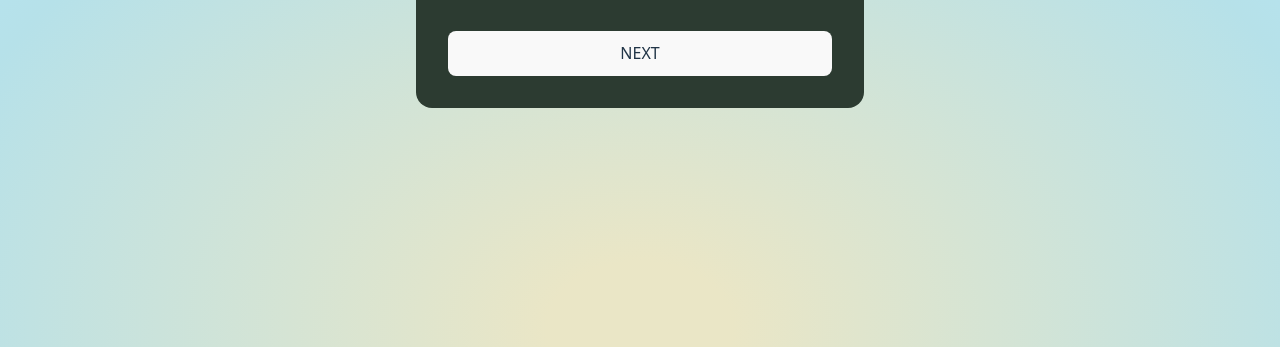
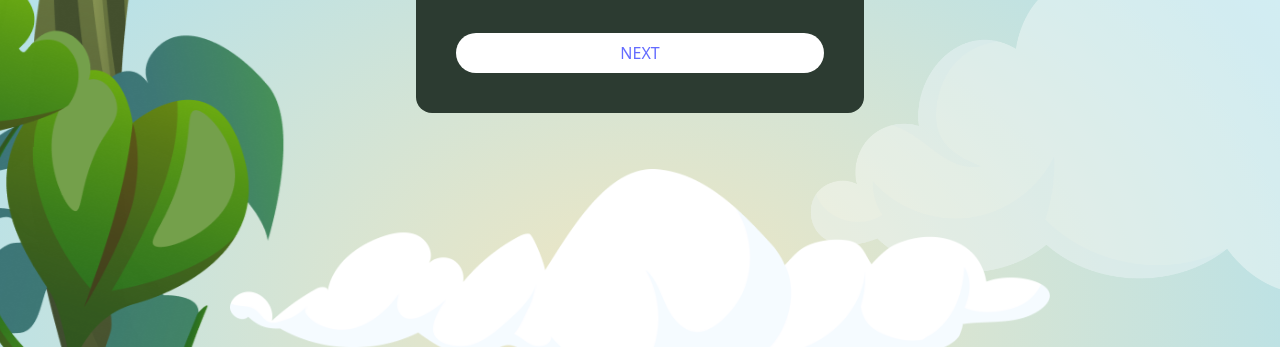
Before and after one commit to cendysaputra/magic-beans, a website built with Vite: page index.html in a window 1280 px wide. Shown: the part 453-800 px from the top of the page. Built offline with nearby package versions, Linux system fonts and the light colour scheme.

Commit message:
Penambahan pohon & awan

```diff
--- a/index.html
+++ b/index.html
@@ -9,11 +9,11 @@
 
   <body>
     <!-- Navigasi -->
-    <div class="fixed top-4 left-4 flex gap-2 z-50">
+    <div class="fixed top-4 left-4 flex gap-2 z-999">
       <!-- Info Popup -->
       <div class="relative group">
-        <div class="w-8 h-8 bg-white/90 backdrop-blur-sm rounded-full flex items-center justify-center cursor-pointer hover:bg-white transition-all">
-          <span class="text-[#2C3B31] font-bold text-base">i</span>
+        <div class="w-8 h-8 border-2 border-black rounded-full flex items-center justify-center cursor-pointer hover:bg-white hover:border-white transition-all">
+          <span class="text-black">i</span>
         </div>
         <!-- Popup Tooltip -->
         <div class="absolute top-10 left-0 bg-white text-black px-3 py-1.5 rounded-lg whitespace-nowrap opacity-0 invisible group-hover:opacity-100 group-hover:visible transition-all">
@@ -22,7 +22,7 @@
       </div>
 
       <!-- Button Musik -->
-      <div class="relative w-8 h-8 border-2 border-black backdrop-blur-sm rounded-full flex items-center justify-center cursor-pointer" id="soundToggle">
+      <div id="soundToggle" class="relative w-8 h-8 bg-[#FFFFFF50] hover:bg-white backdrop-blur-sm rounded-full flex items-center justify-center cursor-pointer transition-all">
         <svg width="18" height="8" viewBox="0 0 18 8" class="wave-svg">
           <path
             id="wavePath"
@@ -36,15 +36,30 @@
       </div>
     </div>
 
-    <!-- Banner Triger Musik -->
-    <section class="w-screen h-screen bg-[radial-gradient(83.99%_97.82%_at_50%_97.82%,#EAE6C6_8.65%,#B6E1E9_68.75%,#B6E8FC_97.12%)] flex items-center justify-center">
-      <div class="p-8 bg-[#2C3B31] flex flex-col gap-4 rounded-2xl max-w-md">
+    <!-- Banner Utama -->
+    <section class="relative w-screen h-screen bg-[radial-gradient(83.99%_97.82%_at_50%_97.82%,#EAE6C6_8.65%,#B6E1E9_68.75%,#B6E8FC_97.12%)] flex items-center justify-center overflow-hidden">
+      <img src="/assets/images/cloud-back.png" alt="Cloud Background" class="absolute inset-0 w-full h-full object-cover pointer-events-none z-0"/>
+
+      <!-- Awan Depan -->
+      <img src="/assets/images/cloud-c1.png" alt="Cloud 1" class="absolute -top-45 left-2 w-[38%] pointer-events-none z-30"/>
+      <img src="/assets/images/cloud-c2.png" alt="Cloud 2" class="absolute -top-16 -right-10 w-[70%] pointer-events-none z-30"/>
+      <img src="/assets/images/cloud-c3.png" alt="Cloud 3" class="absolute w-[64%] -bottom-10 pointer-events-none z-30"/>
+
+      <!-- Animasi Pohon Kiri -->
+      <img id="tree" src="/assets/images/tree.png" alt="Tree" class="absolute -left-[200px] h-[calc(120vh+400px)] w-auto pointer-events-none z-4"/>
+      <div class="p-10 bg-[#2C3B31] flex flex-col gap-4 rounded-2xl max-w-md relative z-20">
         <h1 class="text-white text-center">This website uses cookies</h1>
         <p class="text-white text-center">This website uses cookies to ensure you get the best experience on our website</p>
-        <button id="acceptBtn" class="mt-5 px-5 py-2 bg-white rounded-full uppercase cursor-pointer hover:bg-gray-100 transition-colors">Next</button>
+        <a id="acceptBtn" class="flex justify-center items-center mt-5 px-5 py-2 bg-white rounded-full uppercase cursor-pointer hover:bg-gray-100 transition-colors">Next</a>
       </div>
     </section>
 
+    <!-- Transisi Awan -->
+    <img id="transisi-1" src="/assets/images/transisi-1.png" alt="Transition Cloud 1" class="fixed -top-[300px] right-[500px] w-[calc(100%+1200px)] h-[calc(100vh+500px)] object-contain z-100"/>
+    <img id="transisi-2" src="/assets/images/transisi-2.png" alt="Transition Cloud 2" class="fixed -bottom-[350px] left-[250px] w-[calc(100%+1200px)] h-[calc(100vh+500px)] object-contain z-100"/>
+
     <script type="module" src="/src/music.js"></script>
+    <script type="module" src="/src/pohon.js"></script>
+    <script type="module" src="/src/transisi.js"></script>
   </body>
 </html>
--- a/src/music.js
+++ b/src/music.js
@@ -103,11 +103,14 @@ function toggleSound(wavePath) {
 // Auto-play musik pas user klik tombol (Triger utama)
 function autoPlaySound(wavePath) {
   if (getIsMuted()) {
-    playAudio();
-    if (waveTimeline) {
-      setWaveAnimated(wavePath);
-      waveTimeline.play(0);
-    }
+    // Delay 3 detik sebelum musik mulai
+    setTimeout(() => {
+      playAudio();
+      if (waveTimeline) {
+        setWaveAnimated(wavePath);
+        waveTimeline.play(0);
+      }
+    }, 1000);
   }
 }
 
--- /dev/null
+++ b/src/pohon.js
@@ -0,0 +1,140 @@
+import gsap from 'gsap';
+
+// Animasi pohon terkena angin
+function initTreeAnimation() {
+  const tree = document.getElementById('tree');
+
+  if (!tree) return;
+
+  // Posisi statis bagian bawah pohon
+  gsap.set(tree, {
+    transformOrigin: "bottom left"
+  });
+
+  // Animasi gerak tiup angin
+  const treeTimeline = gsap.timeline({ repeat: -1 });
+
+  treeTimeline
+    // Gerak kecil
+    .to(tree, {
+      rotation: 0.4,
+      duration: 2,
+      ease: "sine.inOut"
+    })
+
+    .to(tree, {
+      rotation: -0.3,
+      duration: 1.8,
+      ease: "sine.inOut"
+    })
+
+    .to(tree, {
+      rotation: 0.45,
+      duration: 2.2,
+      ease: "sine.inOut"
+    })
+
+    // Gerakan besar > angin
+    .to(tree, {
+      rotation: 0.5,
+      duration: 1.5,
+      ease: "sine.in"
+    })
+
+    .to(tree, {
+      rotation: 0.8,
+      duration: 1.2,
+      ease: "sine.in"
+    })
+
+    // Efek kena angin besar
+    .to(tree, {
+      rotation: 1.5,
+      duration: 2,
+      ease: "sine.inOut"
+    })
+
+    .to(tree, {
+      rotation: -0.8,
+      duration: 1.8,
+      ease: "sine.inOut"
+    })
+
+    // Stabil setelah angin besar
+    .to(tree, {
+      rotation: 0.5,
+      duration: 1.8,
+      ease: "sine.out"
+    })
+
+    .to(tree, {
+      rotation: 0.2,
+      duration: 1.5,
+      ease: "sine.out"
+    })
+
+    // Balik ke gerak kecil
+    .to(tree, {
+      rotation: -0.35,
+      duration: 2,
+      ease: "sine.inOut"
+    })
+
+    .to(tree, {
+      rotation: 0.3,
+      duration: 1.8,
+      ease: "sine.inOut"
+    })
+
+    .to(tree, {
+      rotation: -0.25,
+      duration: 2.5,
+      ease: "sine.inOut"
+    })
+
+    .to(tree, {
+      rotation: 0.4,
+      duration: 2,
+      ease: "sine.inOut"
+    })
+
+    // Efek kena angin besar (lagi)
+    .to(tree, {
+      rotation: 0.6,
+      duration: 1.5,
+      ease: "sine.in"
+    })
+    .to(tree, {
+      rotation: 1,
+      duration: 1.3,
+      ease: "sine.in"
+    })
+
+    // Efek kena angin besar (kedua)
+    .to(tree, {
+      rotation: 1.8,
+      duration: 2.2,
+      ease: "sine.inOut"
+    })
+
+    .to(tree, {
+      rotation: -0.5,
+      duration: 1.8,
+      ease: "sine.inOut"
+    })
+
+    .to(tree, {
+      rotation: 0.4,
+      duration: 1.8,
+      ease: "sine.out"
+    })
+
+    .to(tree, {
+      rotation: 0.2,
+      duration: 1.5,
+      ease: "sine.out"
+    });
+}
+
+
+document.addEventListener('DOMContentLoaded', initTreeAnimation);
--- /dev/null
+++ b/src/transisi.js
@@ -0,0 +1,46 @@
+import gsap from 'gsap';
+
+// Animasi transisi awan
+function playTransition() {
+  const transisi1 = document.getElementById('transisi-1');
+  const transisi2 = document.getElementById('transisi-2');
+
+  if (!transisi1 || !transisi2) return;
+
+  // Awan masuk nutup layar
+  const timeline = gsap.timeline();
+
+  timeline
+    // Transisi-1
+    .to(transisi1, {
+      x: 0,
+      duration: 1.5,
+      ease: "power2.inOut"
+    }, 0)
+
+    // Transisi-2
+    .to(transisi2, {
+      x: 0,
+      duration: 1.5,
+      ease: "power2.inOut"
+    }, 0.2);
+}
+
+// Button Next
+document.addEventListener('DOMContentLoaded', function() {
+  const transisi1 = document.getElementById('transisi-1');
+  const transisi2 = document.getElementById('transisi-2');
+  const acceptBtn = document.getElementById('acceptBtn');
+
+  // Set posisi awal awan di luar layar saat page load
+  if (transisi1 && transisi2) {
+    gsap.set(transisi1, { x: "-150vw" }); // transisi-1 dari kiri
+    gsap.set(transisi2, { x: "150vw" });  // transisi-2 dari kanan
+  }
+
+  if (acceptBtn) {
+    acceptBtn.addEventListener('click', function() {
+      playTransition();
+    });
+  }
+});
```
Also changed, not shown: public/assets/images/cloud-back.png (added), public/assets/images/cloud-c1.png (added), public/assets/images/cloud-c2.png (added), public/assets/images/cloud-c3.png (added), public/assets/images/transisi-1.png (added), public/assets/images/transisi-2.png (added), public/assets/images/tree.png (added).
